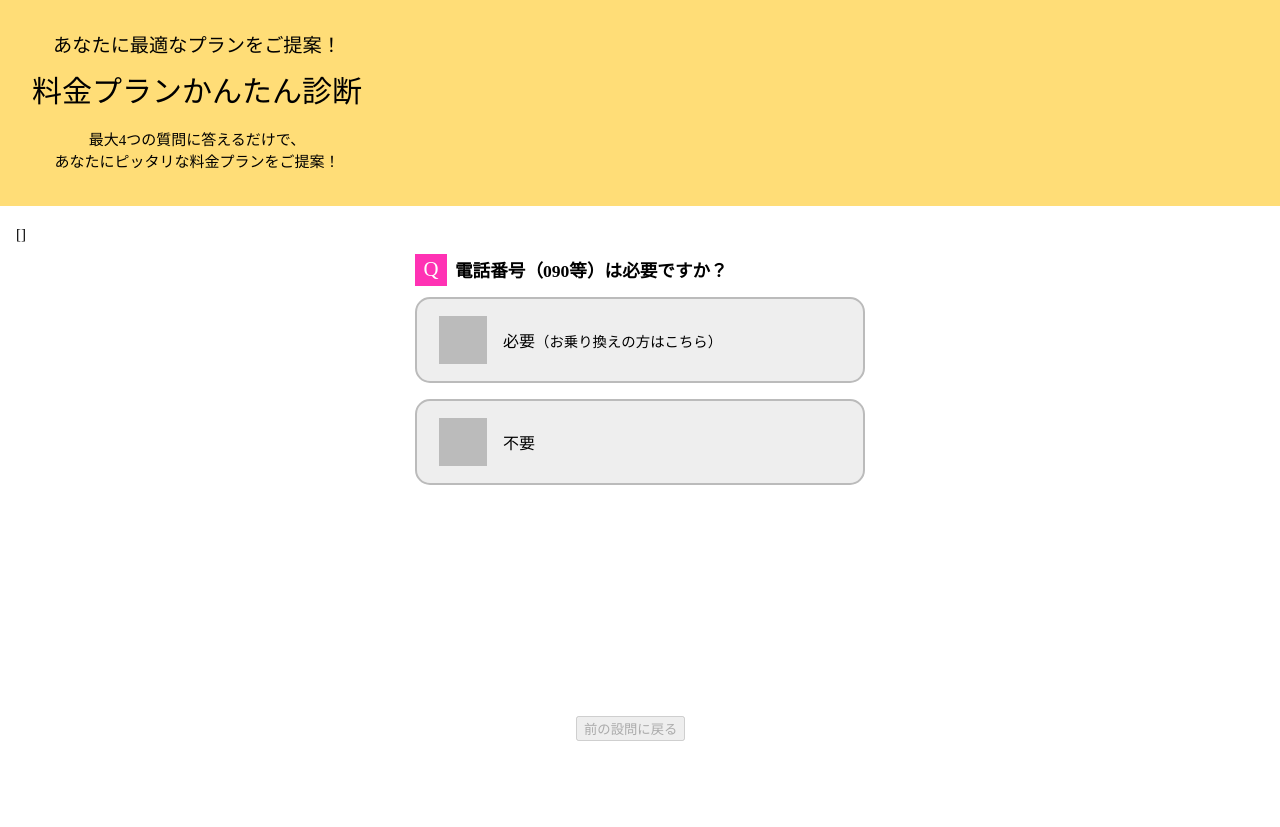
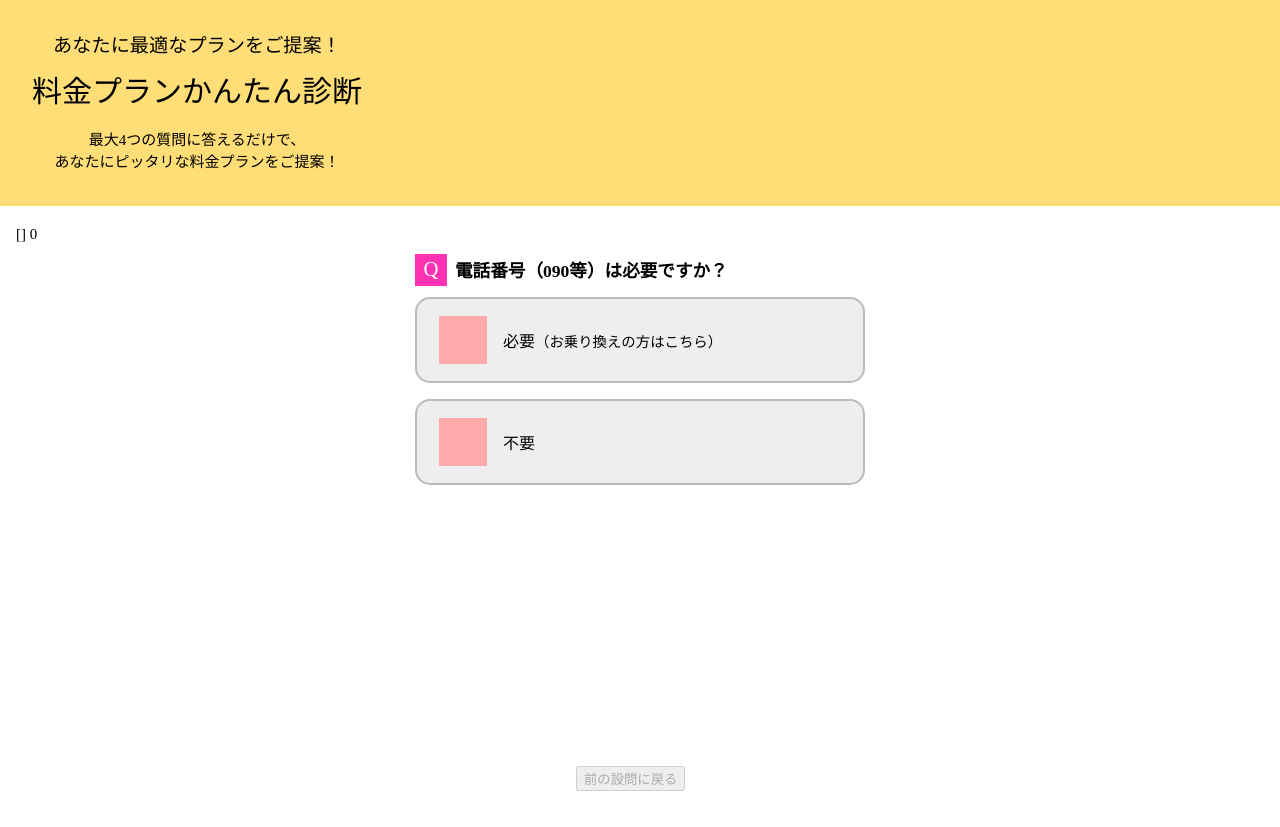
Before and after one commit to Misaki-Ouchi/Vue.js-practice02_price-simulator, a Vue app: page / in a window 1280 px wide. Before the commit the page ends 800 px from the top, so only its background shows below. Built offline with nearby package versions, Linux system fonts and the light colour scheme.

Commit message:
途中経過（色変更・スライド作成中）

```diff
--- a/src/components/ButtonNormal.vue
+++ b/src/components/ButtonNormal.vue
@@ -2,20 +2,16 @@
 import { ref, reactive } from "vue";
 
 defineProps<{
-  isSelected: string;
   msgType1: boolean;
   msgType2: boolean;
   isRecommend: boolean;
   isSale: boolean;
 }>();
 
-// button選択で.selected .deselected付与
 </script>
 
 <template>
   <button
-    :class="{ selected: isSelected, deselected: !isSelected }"
-    @click="selectClick"
   >
     <div class="button-wrap">
       <!-- アイコン -->
@@ -59,22 +55,7 @@ defineProps<{
 b {
   font-weight: bold;
 }
-button {
-  position: relative;
-  cursor: pointer;
-  margin-bottom: 1rem;
-  border: 2px solid #bbb;
-  border-radius: 15px;
-  background-color: #eee;
-  z-index: 10;
-}
-button.selected {
-  border-color: rgb(255, 50, 180);
-  background-color: rgba(255, 50, 180, 0.1);
-}
-button.deselected i {
-  background-color: #bbb;
-}
+
 .button-wrap {
   display: flex;
   justify-content: space-between;
--- a/src/components/Selection.vue
+++ b/src/components/Selection.vue
@@ -5,25 +5,22 @@ import NormalButton from "./ButtonNormal.vue";
 
 defineProps<{
   value: {};
+  isSelected: boolean;
 }>();
 defineEmits(["clickEvent"]);
-
-// const isSelected = ref('')
-// const selectClick = () => {
-//   isSelected.value = true
-// }
 </script>
 <template>
   <Question>{{ value.title }}</Question>
-  <template v-for="(item, idx) in value.items">
-    <div class="selection">
+  <div class="selection">
+    <template v-for="(item, idx) in value.items">
       <Normal-Button
-        :isSelected="item.select"
         :msgType1="item.msgType1"
         :msgType2="item.msgType2"
         :isRecommend="item.isRecommend"
         :isSale="item.isSale"
-        @click="$emit('clickEvent', {que: value.title, ans: item.msg[0]})"
+        :isSelected="isSelected"
+        :class="{ selected: isSelected }"
+        @click="$emit('clickEvent', { que: value.title, ans: item.msg[0] })"
       >
         <template #icon>
           <!-- <svg></svg> -->
@@ -35,8 +32,8 @@ defineEmits(["clickEvent"]);
         <template #prePrice>税込{{ item.prePrice }}円</template>
         <template #salePrice>税込{{ item.salePrice }}円</template>
       </Normal-Button>
-    </div>
-  </template>
+    </template>
+  </div>
 </template>
 
 <style scoped>
@@ -44,4 +41,18 @@ defineEmits(["clickEvent"]);
   display: flex;
   flex-direction: column;
 }
+button {
+  position: relative;
+  cursor: pointer;
+  margin-bottom: 1rem;
+  border: 2px solid #bbb;
+  border-radius: 15px;
+  background-color: #eee;
+  z-index: 10;
+}
+
+button.selected {
+  border-color: rgb(255, 50, 180);
+  background-color: rgba(255, 50, 180, 0.1);
+}
 </style>
--- a/src/components/TheSelections.vue
+++ b/src/components/TheSelections.vue
@@ -6,6 +6,7 @@ const data = reactive({
   trans_name: "next",
   current_slide: 0,
   isDisabledP: true,
+  isSelected: false,
 });
 const list = ref([
   {
@@ -98,24 +99,8 @@ const handleEvent = (newData) => {
   selectedItem.value.push(a);
   // 次の選択肢へ
   next();
-  // リストにisSelectedを格納
-  // データに格納している名前から配列が何番目かを特定
-  let title = a.que;
-  let num;
-  for (let i = 0; i < list.value.length; i++) {
-    if (list.value[i].title === title) {
-      num = i;
-    }
-  }
-  console.log(list.value[num])
-  let msg = a.ans;
-  let num2;
-  for (let i = 0; i < list.value.length; i++) {
-    if (list.value[i].msg === msg) {
-      num2 = i;
-    }
-  }
-  console.log(list.value[num].items[num2])
+  data.isSelected = true;
+  console.log(data.isSelected);
 };
 // 前の設問に戻る
 const prev = () => {
@@ -142,21 +127,32 @@ const next = () => {
     // 下にスライド
   }
 };
-// listにisSelected入れて、ボタン押したらtrue/false格納
 </script>
 <template>
   {{ selectedItem }}
-  <div class="slider-outer">
-    <transition-group :name="data.trans_name">
-      <div class="slider-inner" :key="idx" v-for="(value, idx) in list">
-        <Selection
-          :key="idx"
+  {{ data.current_slide }}
+  <div>
+    <transition-group
+      :name="data.trans_name"
+      tag="div"
+      class="slider-outer"
+    >
+      <template
+        v-for="(value, idx) in list"
+        :key="idx"
+      >
+        <div
           v-if="data.current_slide === idx"
-          :value="value"
-          @clickEvent="handleEvent"
-          :listIdx="idx"
-        ></Selection>
-      </div>
+        >
+          <Selection
+            class="slider-inner"
+            :class="{ selected: data.isSelected }"
+            :key="idx"
+            :value="value"
+            @clickEvent="handleEvent"
+          ></Selection>
+        </div>
+      </template>
     </transition-group>
   </div>
   <div class="btn">
@@ -164,16 +160,19 @@ const next = () => {
   </div>
 </template>
 <style scoped>
+.selection.selected i {
+  background-color: #bbb;
+}
 .slider-outer {
   position: relative;
   width: 450px;
-  height: 450px;
+  height: 500px;
   overflow: hidden;
   margin: 0 auto 20px;
 }
 .slider-inner {
   position: absolute;
-  width: 450px;
+  width: 500px;
   height: 450px;
 }
 .btn {
@@ -185,7 +184,7 @@ const next = () => {
 .next-leave-active,
 .prev-enter-active,
 .prev-leave-active {
-  transition: all 0.8s ease-out;
+  transition: all 8s ease-out;
 }
 .next-enter {
   transform: translateX(450px);
```
